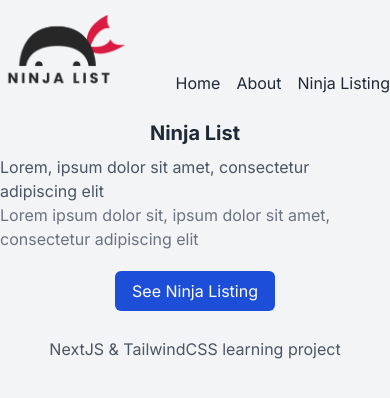
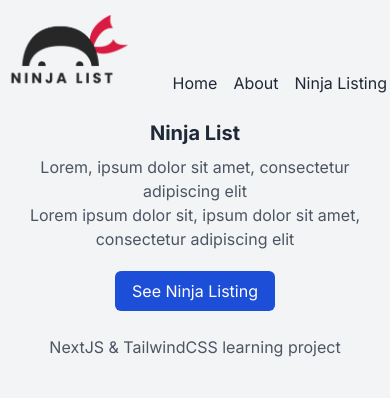
Before and after one commit to PumPum7/NinjaList, a Next.js app: page / in a window 390 px wide. Shown: the top 398 px of the page. Built offline with nearby package versions, Linux system fonts and the light colour scheme; what @tailwindcss/typography would draw is missing.

Commit message:
improved usability on mobile and tablets

```diff
--- a/src/components/Footer.tsx
+++ b/src/components/Footer.tsx
@@ -1,6 +1,6 @@
 export default function Footer() {
     return (
-        <footer className="block text-center py-1 mt-1 text-gray-600 border-2 border-gray-100">
+        <footer className="block mt-1 py-1 text-center text-gray-600">
             NextJS & TailwindCSS learning project
         </footer>
     );
--- a/src/components/Layout.tsx
+++ b/src/components/Layout.tsx
@@ -5,7 +5,7 @@ import Footer from "./Footer";
 
 export default function Layout({ children }: { children: React.ReactNode }) {
     return (
-        <div className="mx-auto max-w-screen-md">
+        <div className="mx-auto max-w-sm md:max-w-2xl lg:max-w-screen-md">
             <Navbar />
             {children}
             <Footer />
--- a/src/pages/index.tsx
+++ b/src/pages/index.tsx
@@ -12,10 +12,10 @@ export default function Home() {
             </Head>
             <div>
                 <Header1 headerText={"Ninja List"} />
-                <p className="text-gray-600">
+                <p className="text-center text-gray-600 md:text-left">
                     Lorem, ipsum dolor sit amet, consectetur adipiscing elit
                 </p>
-                <p className="text-gray-500">
+                <p className="text-center text-gray-600 md:text-left">
                     Lorem ipsum dolor sit, ipsum dolor sit amet, consectetur
                     adipiscing elit
                 </p>
--- a/src/pages/ninjas/[id].tsx
+++ b/src/pages/ninjas/[id].tsx
@@ -59,6 +59,7 @@ export default function Details({
                 </div>
 
                 <Header1 headerText={ninja.name} />
+                <div className="text-center">
                     <p>
                         Contact:{" "}
                         <a
@@ -79,6 +80,7 @@ export default function Details({
                     </p>
                     <p>City: {ninja.address.city}</p>
                 </div>
+            </div>
         </>
     );
 }
```
Lines whose indentation alone changed are shown as unchanged.
